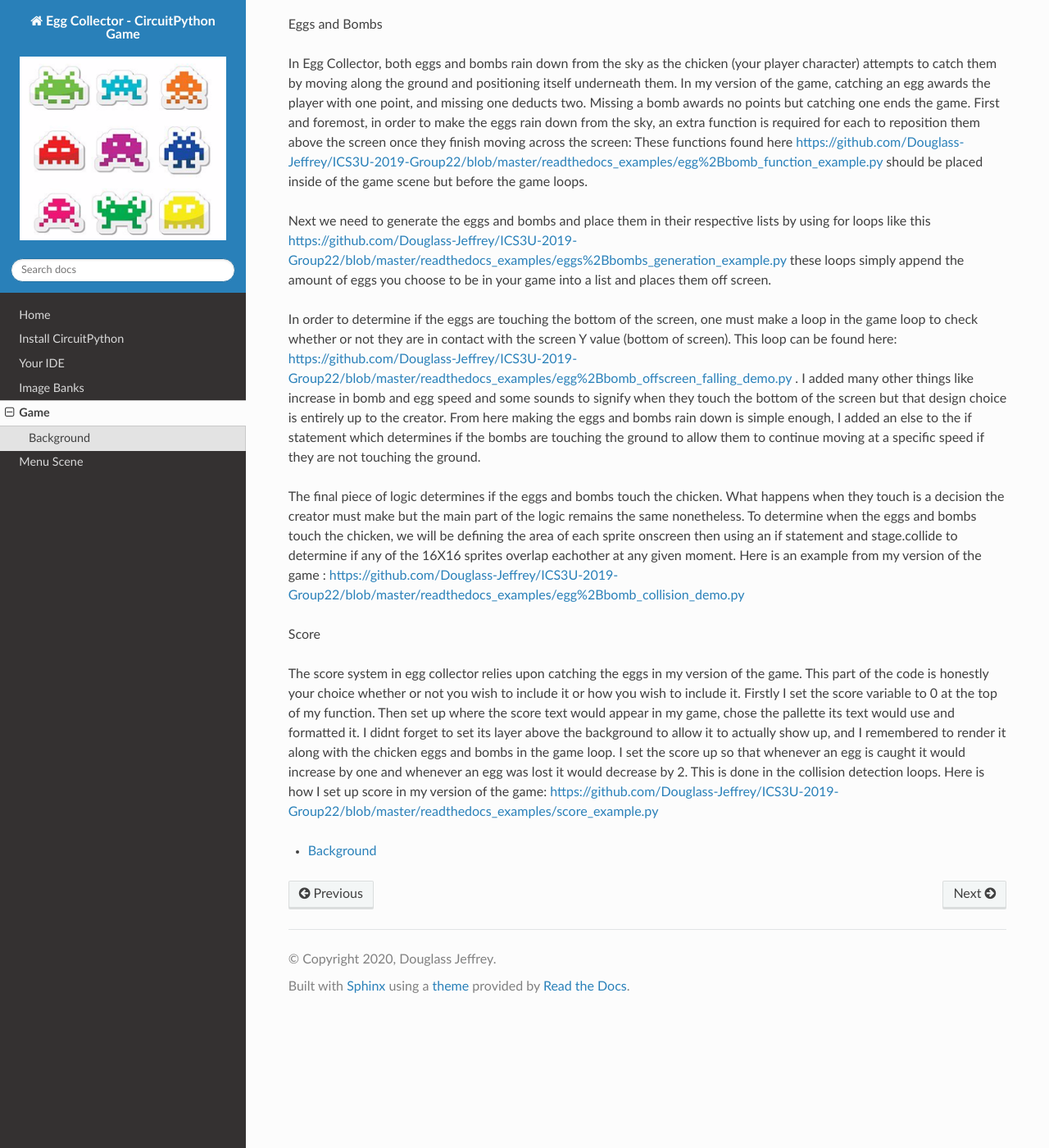
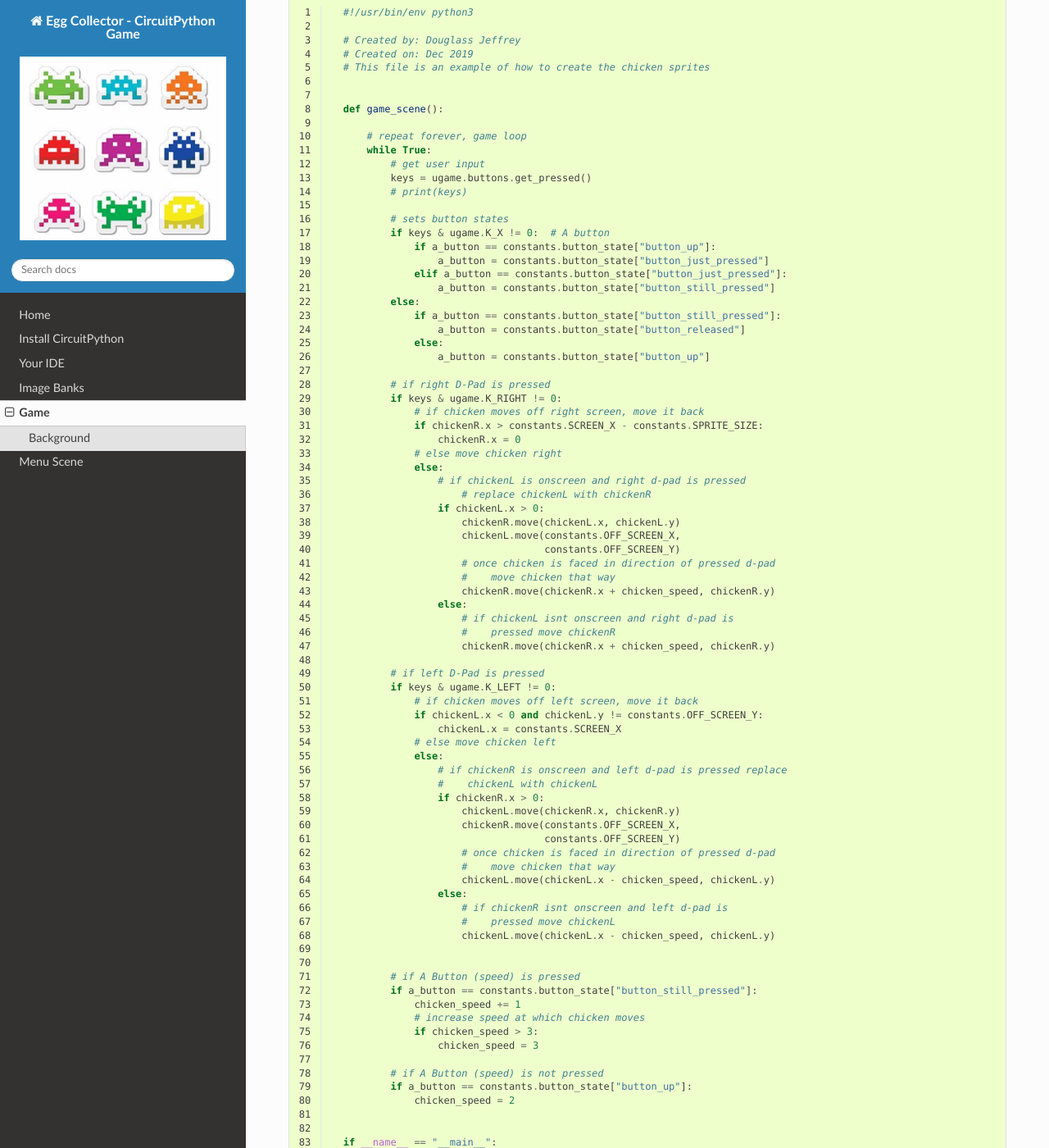
Before and after one commit to MotherTeresaHS/ICS3U-2019-Group22, a Sphinx documentation site: the page built from docs/game/index.rst, in a window 1280 px wide and 1400 px high, scrolled down 1178 px. Shown: the whole window at 82% size. Built offline with Sphinx 7.4.7 and the Read the Docs theme 2.0.0, drawn with Linux system fonts in a browser that asks for light colours; pages that are not in the unit, such as notebooks, are missing from menus; some of the changed text lies outside the part shown.

Commit message:
Update index.rst

```diff
--- a/docs/game/index.rst
+++ b/docs/game/index.rst
@@ -42,7 +42,96 @@
 
 I made sure to append it to a list and refresh it as well as the bomb and egg sprites 60 times per second inside of the game loop.
 
-Because the chicken has to save the falling eggs, I allow it to move left and right based on user input. I also chose to allow the chicken to move past one side of the screen and appear at the other but having something like that in your game is up to you. To move the chicken I had the user press the d-pad pertaining to the direction they wish to travel in. To do this I set up an if statement using the button states that were declared in our constants file. The if statement first checks if the chicken is touching an edge of the screen and moves it if it is not. If you dont want to include this piece of code, moving the chicken can be as simple as: if X button pressed: chickenR.move(chickenR.x + chicken_speed, chickenR.y). An example of my code for moving the chicken can be found here (I also added a speed button ) : https://github.com/Douglass-Jeffrey/ICS3U-2019-Group22/blob/master/readthedocs_examples/chicken_movement.py
+Because the chicken has to save the falling eggs, I allow it to move left and right based on user input. I also chose to allow the chicken to move past one side of the screen and appear at the other but having something like that in your game is up to you. To move the chicken I had the user press the d-pad pertaining to the direction they wish to travel in. To do this I set up an if statement using the button states that were declared in our constants file. The if statement first checks if the chicken is touching an edge of the screen and moves it if it is not. If you dont want to include this piece of code, moving the chicken can be as simple as: if X button pressed: chickenR.move(chickenR.x + chicken_speed, chickenR.y). An example of my code for moving the chicken can be found here (I also added a speed button ) :
+
+.. code-block:: python
+  :linenos:
+
+    #!/usr/bin/env python3
+
+    # Created by: Douglass Jeffrey
+    # Created on: Dec 2019
+    # This file is an example of how to create the chicken sprites
+
+
+    def game_scene():
+
+        # repeat forever, game loop
+        while True:
+            # get user input
+            keys = ugame.buttons.get_pressed()
+            # print(keys)
+
+            # sets button states
+            if keys & ugame.K_X != 0:  # A button
+                if a_button == constants.button_state["button_up"]:
+                    a_button = constants.button_state["button_just_pressed"]
+                elif a_button == constants.button_state["button_just_pressed"]:
+                    a_button = constants.button_state["button_still_pressed"]
+            else:
+                if a_button == constants.button_state["button_still_pressed"]:
+                    a_button = constants.button_state["button_released"]
+                else:
+                    a_button = constants.button_state["button_up"]
+
+            # if right D-Pad is pressed
+            if keys & ugame.K_RIGHT != 0:
+                # if chicken moves off right screen, move it back
+                if chickenR.x > constants.SCREEN_X - constants.SPRITE_SIZE:
+                    chickenR.x = 0
+                # else move chicken right
+                else:
+                    # if chickenL is onscreen and right d-pad is pressed
+                        # replace chickenL with chickenR
+                    if chickenL.x > 0:
+                        chickenR.move(chickenL.x, chickenL.y)
+                        chickenL.move(constants.OFF_SCREEN_X,
+                                      constants.OFF_SCREEN_Y)
+                        # once chicken is faced in direction of pressed d-pad
+                        #    move chicken that way
+                        chickenR.move(chickenR.x + chicken_speed, chickenR.y)
+                    else:
+                        # if chickenL isnt onscreen and right d-pad is
+                        #    pressed move chickenR
+                        chickenR.move(chickenR.x + chicken_speed, chickenR.y)
+
+            # if left D-Pad is pressed
+            if keys & ugame.K_LEFT != 0:
+                # if chicken moves off left screen, move it back
+                if chickenL.x < 0 and chickenL.y != constants.OFF_SCREEN_Y:
+                    chickenL.x = constants.SCREEN_X
+                # else move chicken left
+                else:
+                    # if chickenR is onscreen and left d-pad is pressed replace
+                    #    chickenL with chickenL
+                    if chickenR.x > 0:
+                        chickenL.move(chickenR.x, chickenR.y)
+                        chickenR.move(constants.OFF_SCREEN_X,
+                                      constants.OFF_SCREEN_Y)
+                        # once chicken is faced in direction of pressed d-pad
+                        #    move chicken that way
+                        chickenL.move(chickenL.x - chicken_speed, chickenL.y)
+                    else:
+                        # if chickenR isnt onscreen and left d-pad is
+                        #    pressed move chickenL
+                        chickenL.move(chickenL.x - chicken_speed, chickenL.y)
+
+
+            # if A Button (speed) is pressed
+            if a_button == constants.button_state["button_still_pressed"]:
+                chicken_speed += 1
+                # increase speed at which chicken moves
+                if chicken_speed > 3:
+                    chicken_speed = 3
+
+            # if A Button (speed) is not pressed
+            if a_button == constants.button_state["button_up"]:
+                chicken_speed = 2
+
+
+    if __name__ == "__main__":
+        game_scene()
+
 
 Eggs and Bombs
 
```
